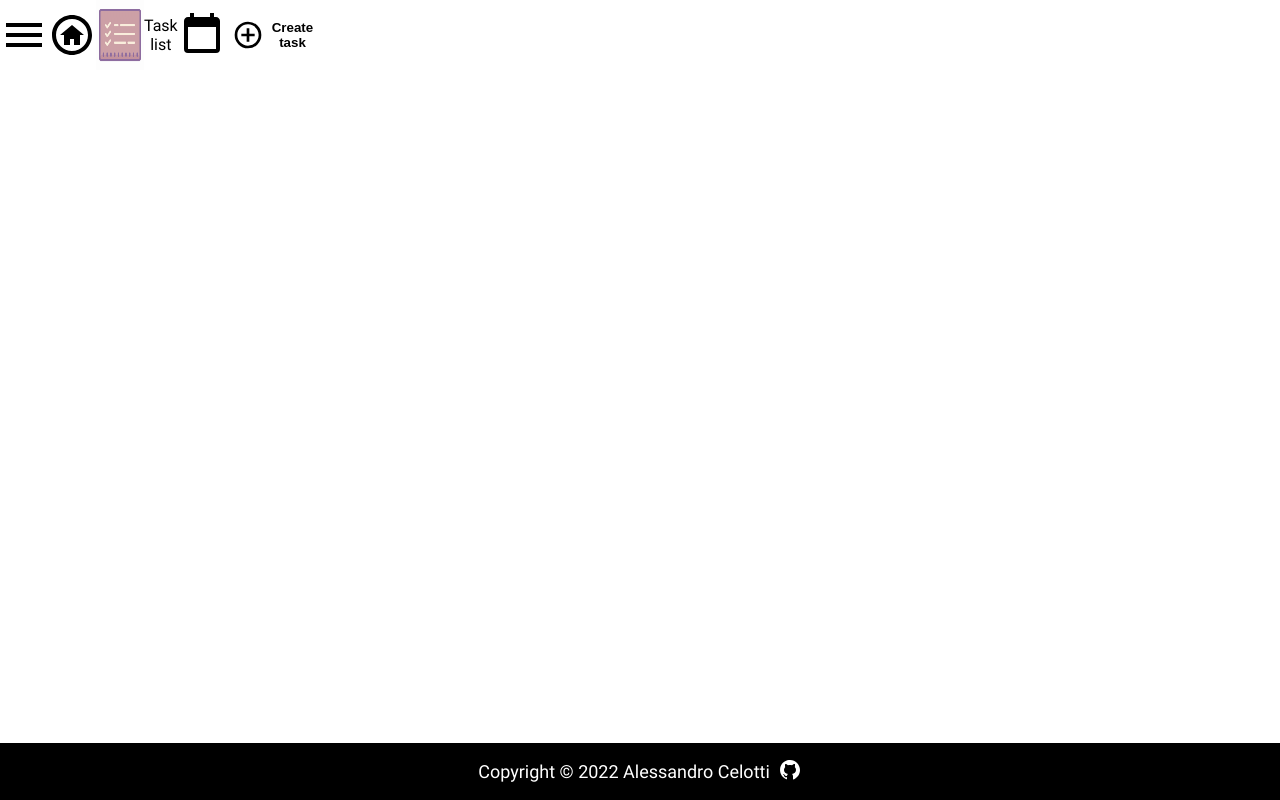
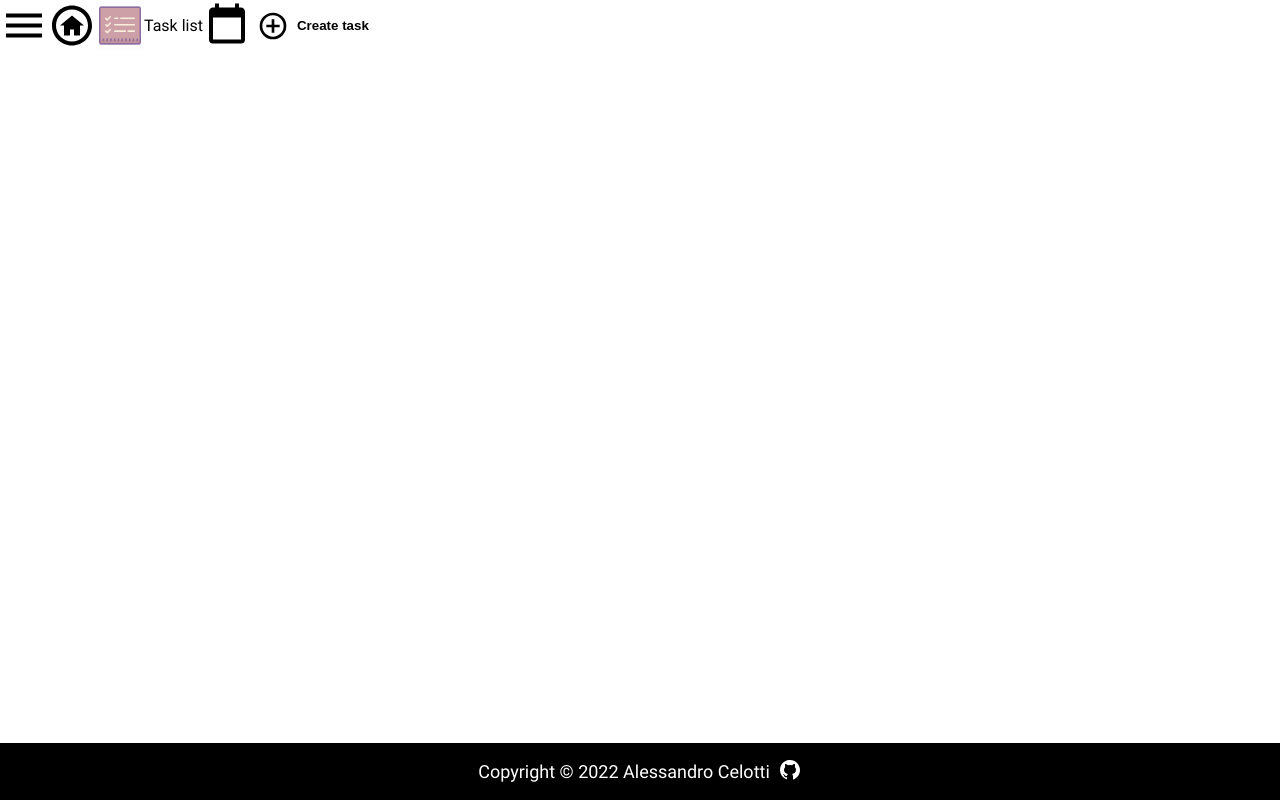
Before and after one commit to cel8/top_todolist, a website built with webpack: page src/index.html in a window 1280 px wide. Both pictures are taken after a click on the picture 24 px from the left and 35 px from the top of the page. Built offline with nearby package versions, Linux system fonts and the light colour scheme; files whose address does not match are found by name; what timers-promises would draw is missing.

Commit message:
Resize grid on menu click.

```diff
--- a/src/style/style.css
+++ b/src/style/style.css
@@ -120,6 +120,7 @@ body {
 
 header {
   display: flex;
+  grid-column-end: span 2;
 }
 
 /* Main content */
--- a/src/view/ui-controller.js
+++ b/src/view/ui-controller.js
@@ -35,7 +35,9 @@ export class UiController {
     domManager.addNodeChild(body, header);
     imgMenu.onclick = async () => {
       await setTimeout(250);
-      domManager.toggleDisplay('nav'); // TODO: fix grid size and column on menu click
+      const nav = document.querySelector('nav');
+      domManager.toggleDisplayByNode(nav);
+      body.style.gridTemplateColumns = nav.style.display === 'none' ? '1fr' : '0fr 1fr';
     }
   }
   #doLoadMainContent() {
```
